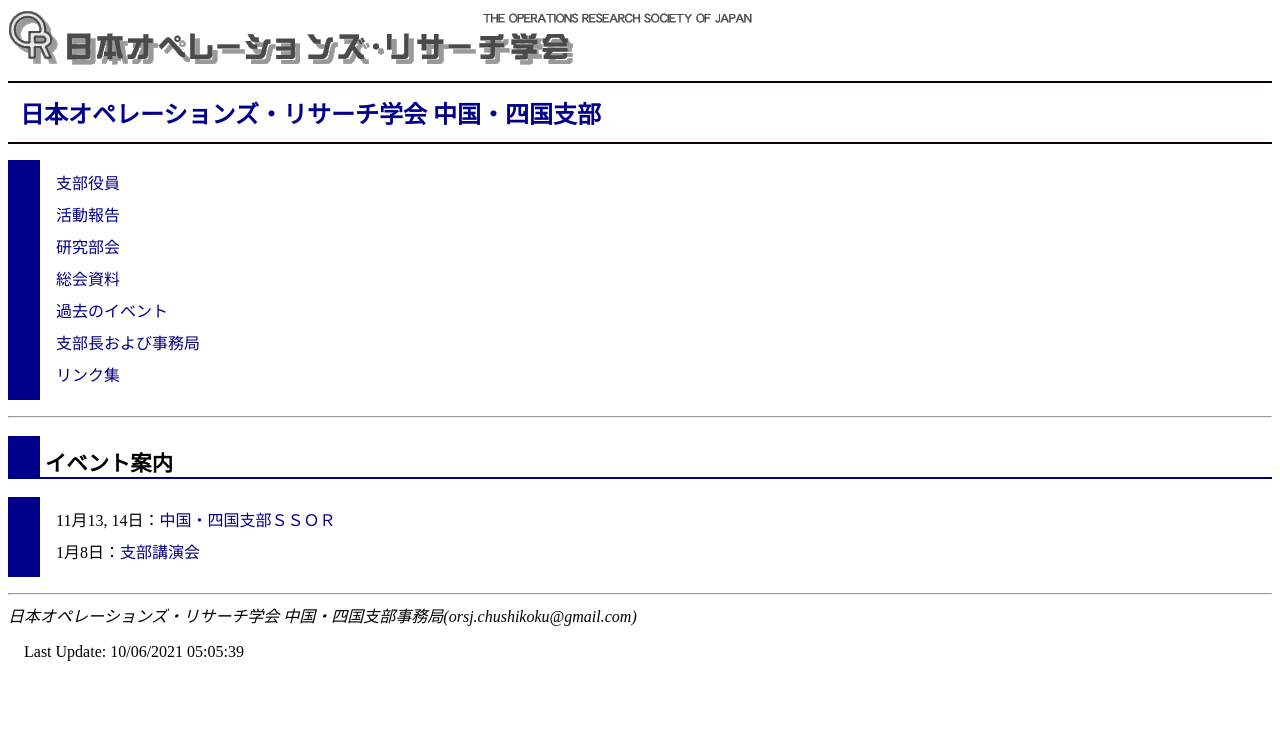
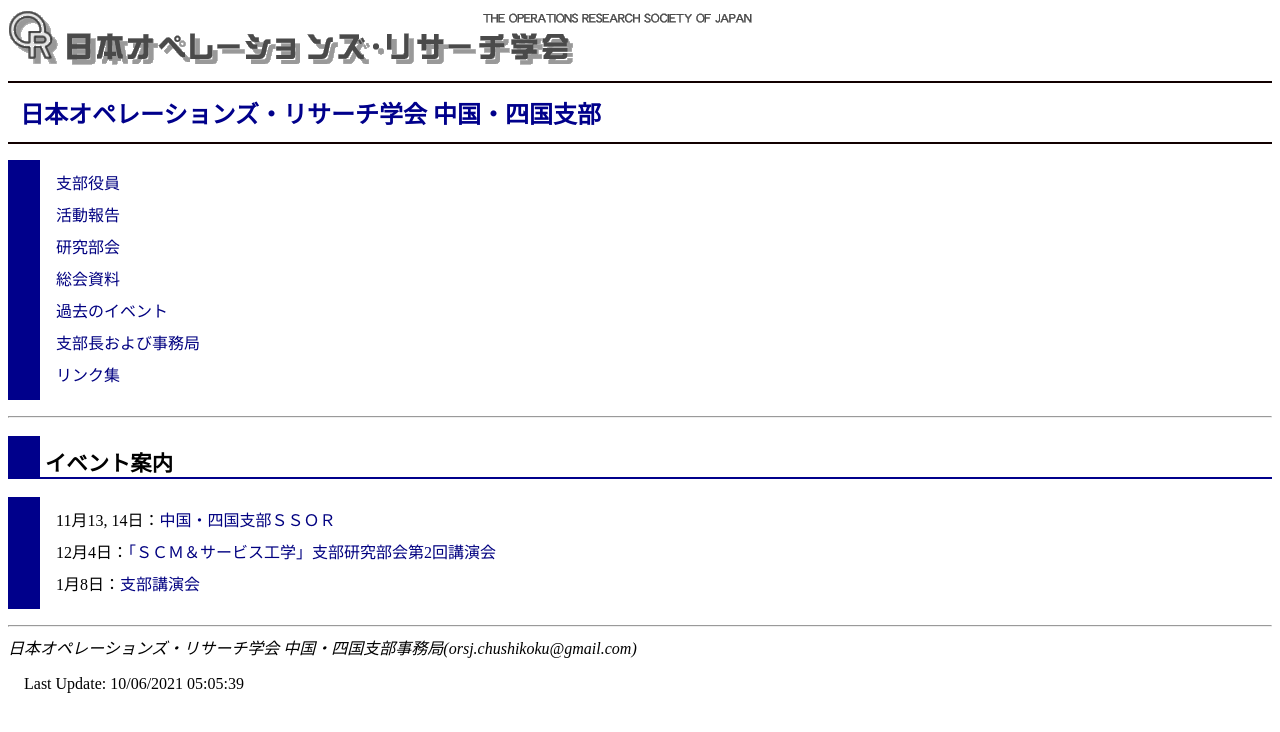
Before and after one commit to orsj-cs/orsj-cs.github.io, a Jekyll site: the page built from index.html, in a window 1280 px wide. Shown: the top 732 px of the page. Built offline with Jekyll 4.4.1, drawn with Linux system fonts in a browser that asks for light colours.

Commit message:
Update index.html

```diff
--- a/index.html
+++ b/index.html
@@ -18,5 +18,6 @@ title: 日本オペレーションズ・リサーチ学会 中国・四国支部
 
 <ul>
     <li>11月13, 14日：<a href="http://www.sse.tottori-u.ac.jp/hp-keiei/ssor2021/index.html">中国・四国支部ＳＳＯＲ</a></li>
-    <li>1月8日：<a href="event/20220108.html">支部講演会</a></li>
+    <li>12月4日：<a href="https://orsj.org/?p=3713">「ＳＣＭ＆サービス工学」支部研究部会第2回講演会</a></li>
+    <li>1月8日：<a href="https://orsj.org/?p=3710">支部講演会</a></li>
 </ul>
```
